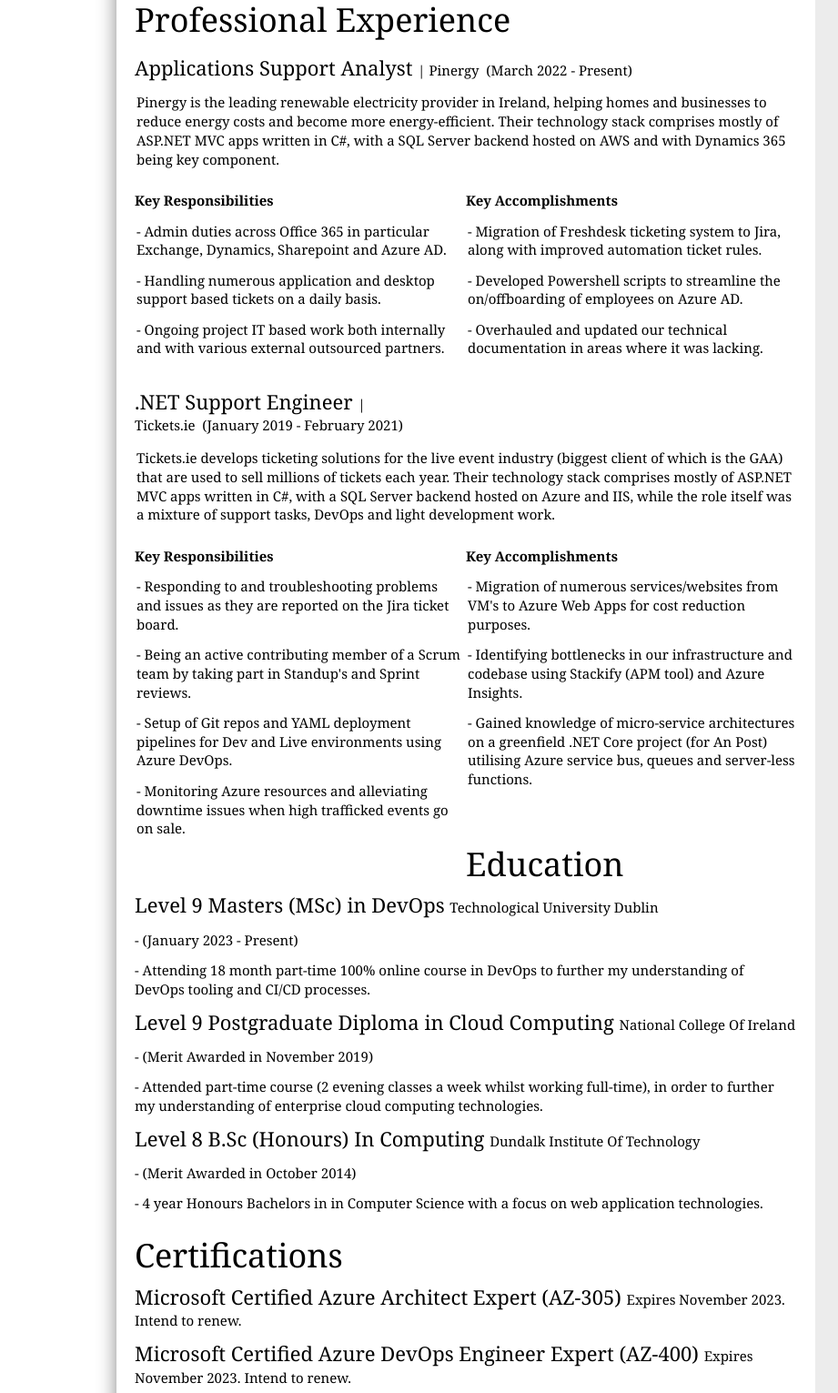
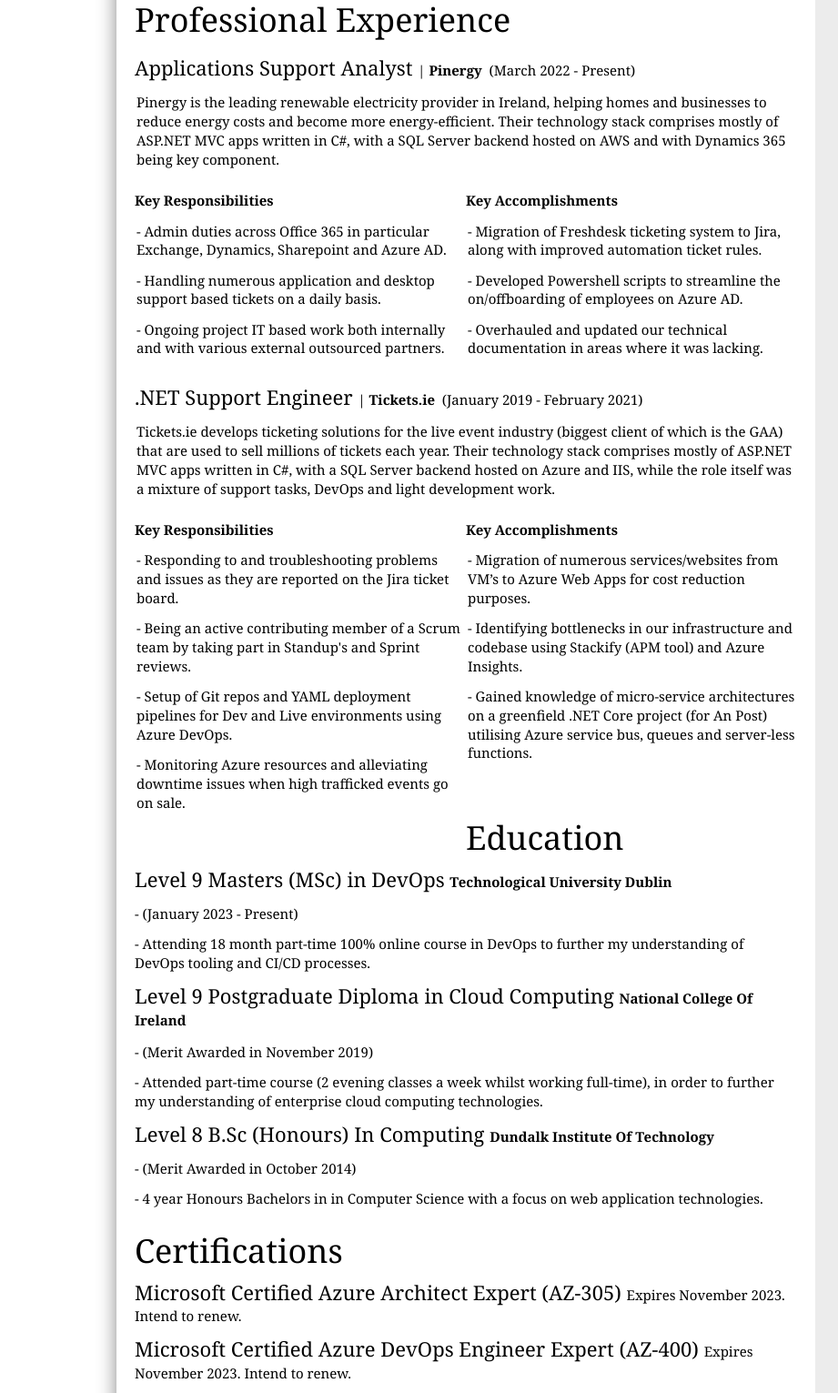
Before and after one commit to richard-coffey/Static-Web-App, a website: page src/index.html in a window 1280 px wide. Shown: the part 405-1936 px from the top of the page at 91% size, 0-921 px from the left. Drawn offline with Linux system fonts and the light colour scheme; no server answers.

Commit message:
finalcss

```diff
--- a/src/index.html
+++ b/src/index.html
@@ -50,7 +50,7 @@
 
           <div class="work_experience_role">
             <br />
-            <h1 class="work_title">Applications Support Analyst <span class='company'>| Pinergy&nbsp;&nbsp;(March 2022 - Present)</span></h1>
+            <h1 class="work_title">Applications Support Analyst <span class='company'>| <span class='bold'>Pinergy</span>&nbsp;&nbsp;(March 2022 - Present)</span></h1>
             <h2 class="work_description">Pinergy is the leading renewable electricity provider in Ireland, helping homes and businesses to reduce energy costs and become more energy-efficient. Their technology stack comprises mostly of ASP.NET MVC apps written in C#, with a SQL Server backend hosted on AWS and with Dynamics 365 being key component.</h2>
             <div class="work-divide-1">
               <h2 class="work_description-divide">Key Responsibilities</h2>
@@ -68,18 +68,18 @@
 
           <div class="work_experience_role">
             <br />
-            <h1 class="work_title">.NET Support Engineer <span class='company'>| Tickets.ie&nbsp;&nbsp;(January 2019 - February 2021)</span></h1>
+            <h1 class="work_title">.NET Support Engineer <span class='company'>| <span class='bold'>Tickets.ie</span>&nbsp;&nbsp;(January 2019 - February 2021)</span></h1>
             <h2 class="work_description">Tickets.ie develops ticketing solutions for the live event industry (biggest client of which is the GAA) that are used to sell millions of tickets each year. Their technology stack comprises mostly of ASP.NET MVC apps written in C#, with a SQL Server backend hosted on Azure and IIS, while the role itself was a mixture of support tasks, DevOps and light development work.</h2>
-            <div class="work-divide-1">
+            <div class="work-divide-3">
               <h2 class="work_description-divide">Key Responsibilities</h2>
             <h2 class="work_description">- Responding to and troubleshooting problems and issues as they are reported on the Jira ticket board.</h2>
             <h2 class="work_description">- Being an active contributing member of a Scrum team by taking part in Standup's and Sprint reviews.</h2>
             <h2 class="work_description">- Setup of Git repos and YAML deployment pipelines for Dev and Live environments using Azure DevOps.</h2>
             <h2 class="work_description">- Monitoring Azure resources and alleviating downtime issues when high trafficked events go on sale.</h2>
             </div>
-            <div class="work-divide-2">
+            <div class="work-divide-4">
               <h2 class="work_description-divide">Key Accomplishments</h2>
-            <h2 class="work_description">- Migration of numerous services/websites from VM's to Azure Web Apps for cost reduction purposes.</h2>
+            <h2 class="work_description">- Migration of numerous services/websites from VM’s to Azure Web Apps for cost reduction purposes.</h2>
             <h2 class="work_description">- Identifying bottlenecks in our infrastructure and codebase using Stackify (APM tool) and Azure Insights.</h2>
             <h2 class="work_description">- Gained knowledge of micro-service architectures on a greenfield .NET Core project (for An Post) utilising Azure service bus, queues and server-less functions.</h2>
             </div>
@@ -91,17 +91,17 @@
             <h1>Education</h1>
           </div>
           <div class="education_title">
-            <h1 class="education_title">Level 9 Masters (MSc) in DevOps <span class='education_date'>Technological University Dublin</span></h1>
+            <h1 class="education_title">Level 9 Masters (MSc) in DevOps <span class='education_date'><span class='bold'>Technological University Dublin</span></span></h1>
             <h2 class="education_description">- (January 2023 - Present)</h2>
             <h2 class="education_description">- Attending 18 month part-time 100% online course in DevOps to further my understanding of DevOps tooling and CI/CD processes.</h2>
           </div>
           <div class="education_title">
-            <h1 class="education_title">Level 9 Postgraduate Diploma in Cloud Computing <span class='education_date'>National College Of Ireland</span></h1>
+            <h1 class="education_title">Level 9 Postgraduate Diploma in Cloud Computing <span class='education_date'><span class='bold'>National College Of Ireland</span></span></h1>
             <h2 class="education_description">- (Merit Awarded in November 2019)</h2>
             <h2 class="education_description">- Attended part-time course (2 evening classes a week whilst working full-time), in order to further my understanding of enterprise cloud computing technologies.</h2>
           </div>
           <div class="education_title">
-            <h1 class="education_title">Level 8 B.Sc (Honours) In Computing <span class='education_date'>Dundalk Institute Of Technology</span></h1>
+            <h1 class="education_title">Level 8 B.Sc (Honours) In Computing <span class='education_date'><span class='bold'>Dundalk Institute Of Technology</span></span></h1>
             <h2 class="education_description">- (Merit Awarded in October 2014)</h2>
             <h2 class="education_description">- 4 year Honours Bachelors in in Computer Science with a focus on web application technologies.</h2>
           </div>
@@ -139,7 +139,7 @@
           </div>
           <div class="education_title">
             <h1 class="education_title">MASSIVEATTACK.IE <span class='education_date'>(Founder/Developer)</span></h1>
-            <h2 class="education_description">- A fan site I made and still operate and maintain for my favourite band, Massive Attack - <a href="http://massiveattack.ie/">http://massiveattack.ie/</a>. It started as the first website I created and it's become my largest website in terms of written and multimedia content (100's of pages of information about the band, blog posts, archived media etc ...). The traffic of the site typically ranges around 15,000 unique visitors a month. The combined social media presence of the site amounts to over 40,000 followers at the start of 2020.</h2>
+            <h2 class="education_description">- A fan site I made and still operate and maintain for my favourite band, Massive Attack - <a href="http://massiveattack.ie/">http://massiveattack.ie/</a>. It started as the first website I created and it's become my largest website in terms of written and multimedia content (100’s of pages of information about the band, blog posts, archived media etc…). The traffic of the site typically ranges around 15,000 unique visitors a month. The combined social media presence of the site amounts to over 40,000 followers at the start of 2020.</h2>
           </div>
         </div>
 
--- a/src/styles.css
+++ b/src/styles.css
@@ -237,10 +237,23 @@
 .work-divide-1 {
   width: 50%;
   float: left;
-  margin-bottom: 25px;
+  margin-bottom: 20px;
 }
 .work-divide-2 {
   width: 50%;
   float: right;
+  margin-bottom: 20px;
+}
+.work-divide-3 {
+  width: 50%;
+  float: left;
+  margin-bottom: 25px;
+}
+.work-divide-4 {
+  width: 50%;
+  float: right;
   margin-bottom: 60px;
 }
+.bold{
+  font-weight: bold;
+}
```
